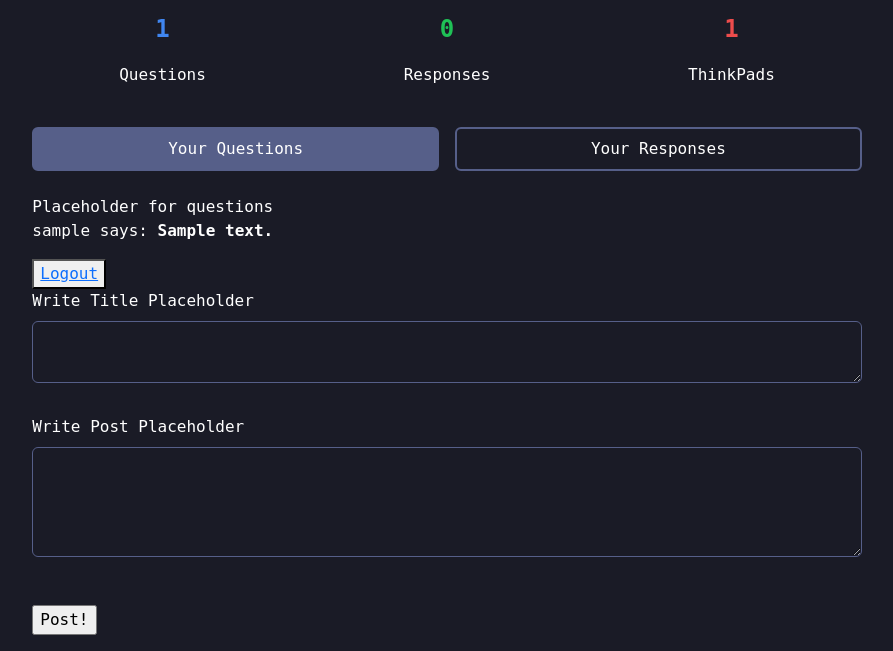
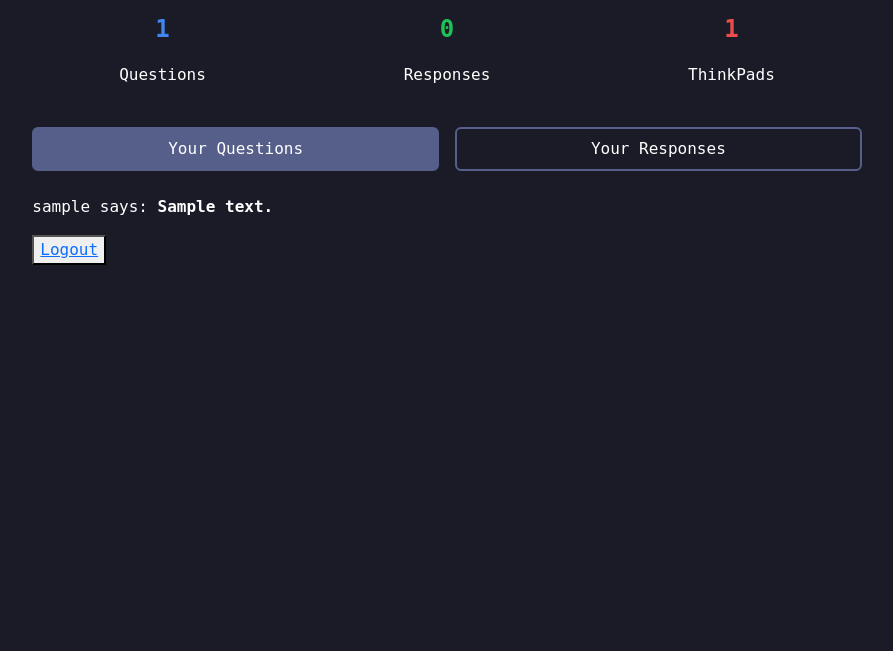
Before and after one commit to K-Straiton/CITS3403-Project, a Flask app: page /profile in a window 1280 px wide. Shown: the part 167-818 px from the top of the page, without its empty margins (193-1086 px from the left). After the commit the page ends 432 px from the top, so only its background shows below. Run offline with Flask 3, Linux system fonts and the light colour scheme; a user stored in the database is signed in; tables that the repository leaves empty hold one stand-in row (values such as "Sample post"); some libraries are stand-ins or nearby versions.

Commit message:
Remove temp new post form from profile page

```diff
--- a/app/templates/profile.html
+++ b/app/templates/profile.html
@@ -71,7 +71,7 @@
               id="profileQuestionsContent"
               role="tabpanel"
             >
-              Placeholder for questions {% for post in posts %}
+              {% for post in posts %}
               <p>{{ post.author.username }} says: <b>{{ post.body }}</b></p>
               {% endfor %}
             </div>
@@ -94,21 +94,6 @@
             <a href="{{ url_for('logout') }}">Logout</a> {% endif %}
           </button>
         </div>
-        <div>
-          <form action="" method="post">
-            {{ form.hidden_tag() }}
-            <p>
-              {{form.title.label}} <br />
-              {{form.title(cols=32, class="form-control my-2")}}<br />
-              {{ form.post.label }}<br />
-              {{ form.post(cols=32, rows=4, class="form-control my-2") }}<br />
-              {% for error in form.post.errors %}
-              <span style="color: red">[{{ error }}]</span>
-              {% endfor %}
-            </p>
-            <p>{{ form.submit() }}</p>
-          </form>
-        </div>
       </div>
     </div>
   </div>
```
